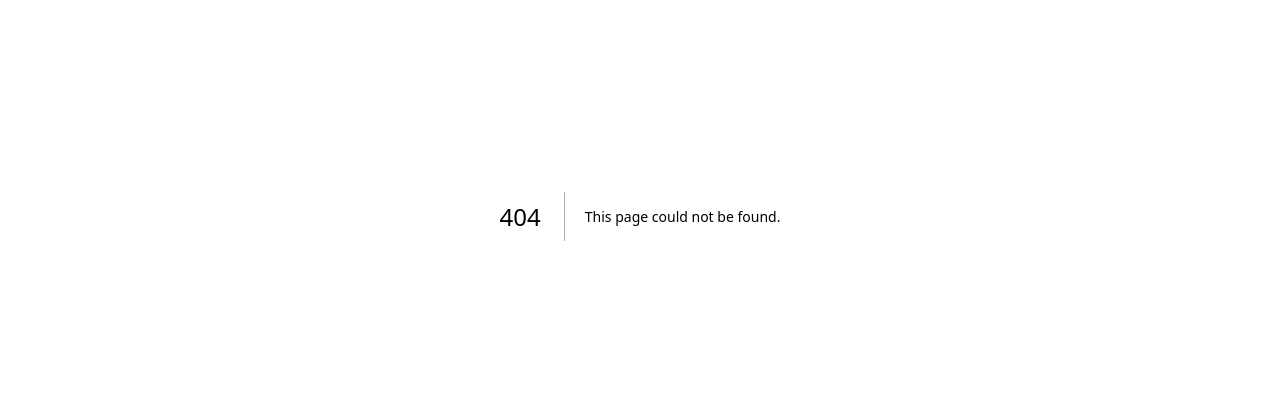
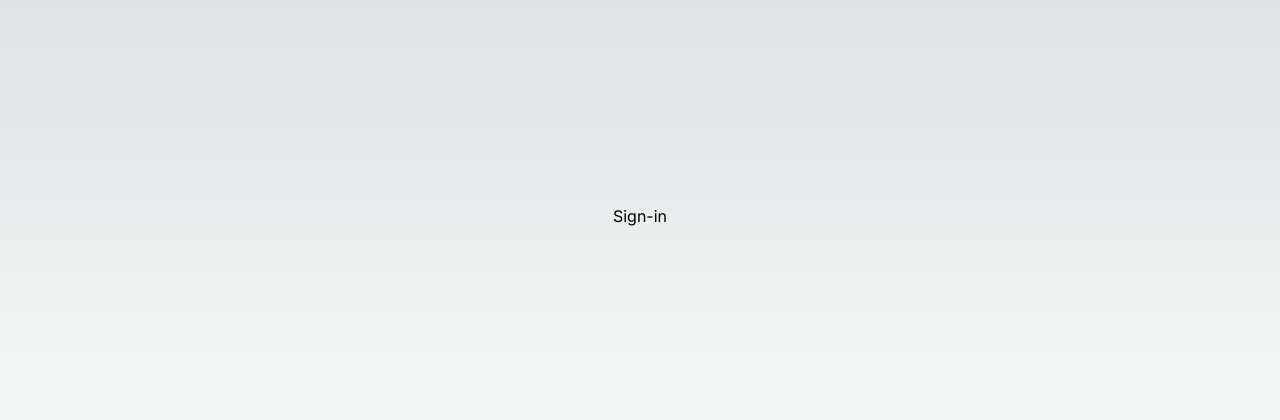
Before and after one commit to BrianPhamDev/devflow_nextjs13, a Next.js app: page /sign-in in a window 1280 px wide. Before the commit this address had no page. Shown: the part 184-604 px from the top of the page. Built offline with nearby package versions, Linux system fonts and the light colour scheme.

Commit message:
Create routing to ask-question and auth

```diff
--- /dev/null
+++ b/app/(auth)/layout.tsx
@@ -0,0 +1,11 @@
+import React from "react";
+
+const Layout = ({ children }: { children: React.ReactNode }) => {
+  return (
+    <main className="flex min-h-screen w-full items-center justify-center">
+      {children}
+    </main>
+  );
+};
+
+export default Layout;
--- /dev/null
+++ b/app/(auth)/sign-in/page.tsx
@@ -0,0 +1,7 @@
+import React from "react";
+
+const SignIn = () => {
+  return <div>Sign-in</div>;
+};
+
+export default SignIn;
--- /dev/null
+++ b/app/(auth)/sign-up/page.tsx
@@ -0,0 +1,8 @@
+import React from "react";
+import page from "../sign-in/page";
+
+const SignUp = () => {
+  return <div>Sign Up</div>;
+};
+
+export default page;
--- /dev/null
+++ b/app/(root)/(home)/page.tsx
@@ -0,0 +1,7 @@
+import React from "react";
+
+const Home = () => {
+  return <div>Home</div>;
+};
+
+export default Home;
--- /dev/null
+++ b/app/(root)/ask-question/page.tsx
@@ -0,0 +1,7 @@
+import React from "react";
+
+const AskQuestion = () => {
+  return <div>Ask Question</div>;
+};
+
+export default AskQuestion;
```
